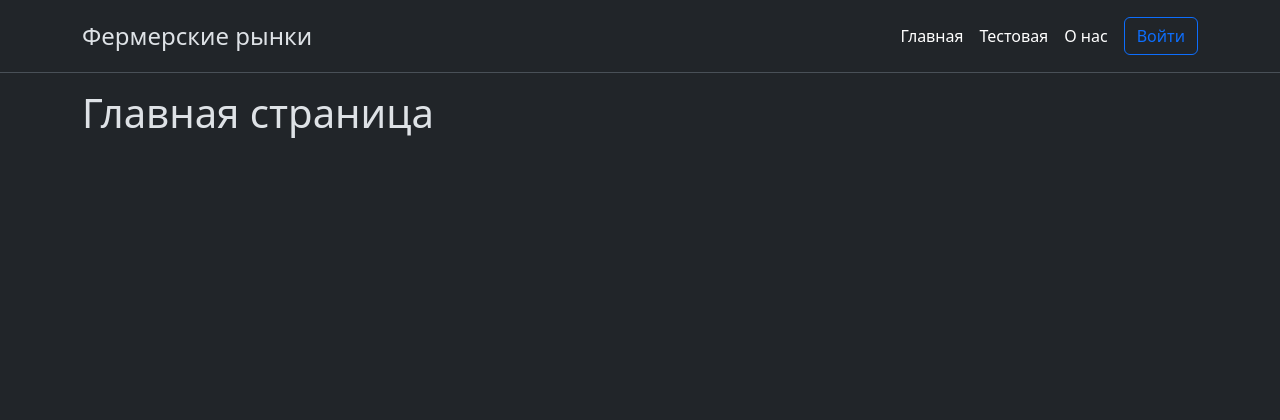
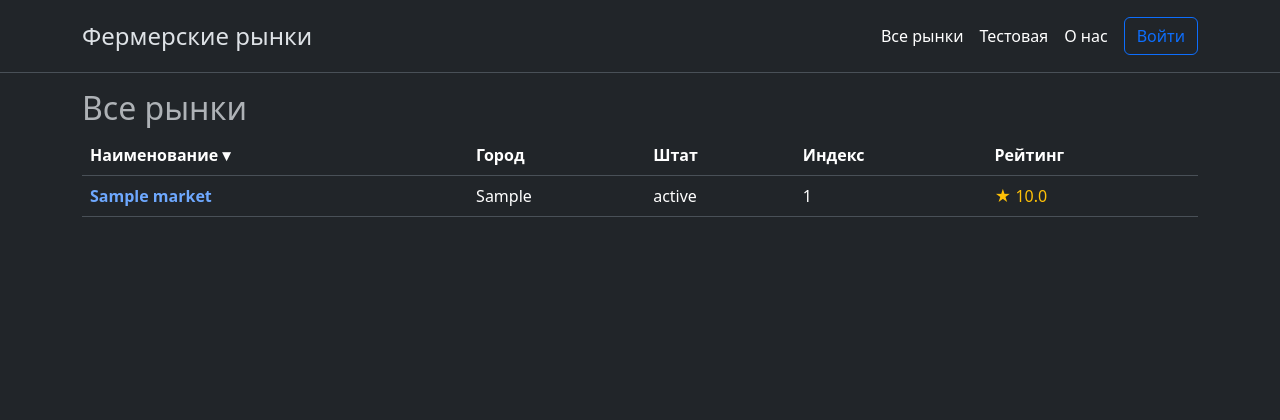
Before and after one commit to TihonSPB/LabsPython, a Flask app: page / in a window 1280 px wide. Shown: the top 420 px of the page. Run offline with Flask 3, Linux system fonts and the light colour scheme; tables that the repository leaves empty hold one stand-in row (values such as "Sample post").

Commit message:
Зачетная работа Flask

```diff
--- a/Зачетная _рбота/02_Flask/app.py
+++ b/Зачетная _рбота/02_Flask/app.py
@@ -6,9 +6,9 @@ from flask import (
     render_template, # Функция для рендеринга HTML-шаблонов
     url_for,        # Генератор URL для маршрутов и статических файлов, используется в шаблоне html
     request,       # Объект для работы с входящими HTTP-запросами
-    redirect       # Функция для перенаправления на другие URL
+    redirect,       # Функция для перенаправления на другие URL
+    abort
 )
-
 # Импорт главного класса SQLAlchemy из расширения flask_sqlalchemy
 # Устанавливается через консоль pip install flask-sqlalchemy
 from flask_sqlalchemy import SQLAlchemy
@@ -24,6 +24,9 @@ SQLAlchemy - это ORM (Object-Relational Mapping), который позвол
 - Миграции (с дополнительными расширениями)
 - Поддержка разных СУБД: SQLite, PostgreSQL, MySQL и др.
 """
+from datetime import datetime
+
+from sqlalchemy import func
 
 # Создаём объект app на основе класса Flask
 # В конструктор передаём название основного файла. (__name__)
@@ -32,20 +35,185 @@ app = Flask(__name__)
 
 # __________________________________________
 # !!!\\\|||/// Подключение к DB \\\|||///!!!
+# Конфигурация подключения к базе данных
+app.config['SQLALCHEMY_DATABASE_URI'] = 'sqlite:///farmersmarkets.db'
+"""
+Ключ 'SQLALCHEMY_DATABASE_URI' - это стандартное имя настройки Flask-SQLAlchemy
+- 'sqlite:///' - указание на использование SQLite
+- 'farmersmarkets.db' - имя файла базы данных (будет создан в рабочей директории)
+Варианты для других СУБД:
+- PostgreSQL: 'postgresql://user:password@localhost/mydb'
+- MySQL: 'mysql://user:password@localhost/mydb'
+- Oracle: 'oracle://user:password@127.0.0.1:1521/sidname'
+"""
 
+app.config['SQLALCHEMY_TRACK_MODIFICATIONS'] = False
+
+# Создание экземпляра SQLAlchemy и привязка к Flask-приложению (app)
+db = SQLAlchemy(app)  # db - это главный объект для работы с базой данных
+
+# ____________________________________
+# !!!\\\|||/// Таблицы DB \\\|||///!!!
+
+class Category(db.Model):
+    __tablename__ = 'categories' # __tablename__ - название таблицы в базе данных
+
+    category_id = db.Column(db.Integer, primary_key=True)
+    category = db.Column(db.String(255))
+
+
+class State(db.Model):
+    __tablename__ = 'states'
+
+    state_id = db.Column(db.Integer, primary_key=True)
+    state_full = db.Column(db.String(255))
+    state_abbr = db.Column(db.String(2), nullable=False)
+
+
+class City(db.Model):
+    __tablename__ = 'cities'
+
+    city_id = db.Column(db.Integer, primary_key=True)
+    city = db.Column(db.String(255), nullable=False)
+    state_id = db.Column(db.Integer, db.ForeignKey('states.state_id'), nullable=False)
+
+
+class Market(db.Model):
+    __tablename__ = 'markets'
+
+    market_id = db.Column(db.Integer, primary_key=True)
+    market_name = db.Column(db.String(255))
+    street = db.Column(db.String(255))
+    city = db.Column(db.Integer, db.ForeignKey('cities.city_id'))
+    state = db.Column(db.Integer, db.ForeignKey('states.state_id'))
+    zip = db.Column(db.Integer)
+    lat = db.Column(db.Float)
+    lon = db.Column(db.Float)
+
+
+# Таблица связи многие-ко-многим (не требует отдельного класса)
+markets_categories = db.Table('markets_categories',
+    db.Column('market_category_id', db.Integer, nullable=False),
+    db.Column('market_id', db.Integer, db.ForeignKey('markets.market_id'), nullable=False),
+    db.Column('category_id', db.Integer, db.ForeignKey('categories.category_id'), nullable=False)
+)
+
+class User(db.Model):
+    __tablename__ = 'users'
+
+    user_id = db.Column(db.Integer, primary_key=True)
+    fname = db.Column(db.String(255))
+    lname = db.Column(db.String(255))
+    username = db.Column(db.String(255), nullable=False, unique=True)
+    password_hash = db.Column(db.String(255), nullable=False)
+
+
+class Review(db.Model):
+    __tablename__ = 'reviews'
+
+    review_id = db.Column(db.Integer, primary_key=True)
+    user_id = db.Column(db.Integer, db.ForeignKey('users.user_id'), nullable=False)
+    market_id = db.Column(db.Integer, db.ForeignKey('markets.market_id'), nullable=False)
+    date_time = db.Column(db.Date, nullable=False)
+    score = db.Column(db.SmallInteger, nullable=False)
+    review = db.Column(db.Text)
+
+# _______________________________________
+# !!!\\\|||/// Утилита (Util) Универсальная программа для расчета расстояния на поверхности земли \\\|||///!!!
+
+import math
+
+EARTH_RADIUS_MI = 3958.8
+def calculate_distance(location1, location2):
+
+    lat1 = math.radians(location1[0])
+    lat2 = math.radians(location2[0])
+    long1 = math.radians(location1[1])
+    long2 = math.radians(location2[1])
+    del_lat = (lat1 - lat2) / 2
+    del_long = (long1 - long2) / 2
+    angle = math.sin(del_lat)**2 + math.cos(lat1) * math.cos(lat2) * math.sin(del_long)**2
+    distance = 2 * EARTH_RADIUS_MI * math.asin(math.sqrt(angle))
+    return distance
+
+# _______________________________________
+# !!!\\\|||/// Маршрутизация \\\|||///!!!
 
 # Декоратор. '/' - связывает функцию с URL-адресом '/' (главная страница).
 @app.route('/')
 @app.route('/home')
 # Пользователь заходит на главную страницу, Flask вызывает эту функцию.
 def index():
-    # Функция возвращает index.html, отобразится в браузере.
-    return render_template("index.html")
+    # Получаем параметр сортировки из URL (по умолчанию - по названию)
+    sort_by = request.args.get('sort', 'market_name')
+    order = request.args.get('order', 'asc')  # asc▼ или desc▲
 
+    # !!!new
+    page = request.args.get('page', 1, type=int)  # Добавляем параметр страницы
+    # !!!new
+
+    # Определяем поле для сортировки
+    sort_field = {
+        'market_name': func.lower(Market.market_name), # func.lower() - # Приводим к нижнему регистру
+        'city': func.lower(City.city),
+        'state': func.lower(State.state_abbr),
+        'rating': func.avg(Review.score),
+        'zip': Market.zip
+    }.get(sort_by, Market.market_name)  # по умолчанию сортируем по названию
+
+    # Определяем направление сортировки
+    if order == 'desc':
+        sort_field = sort_field.desc()
+
+    # Запрос с объединением таблиц и вычислением среднего рейтинга
+    markets_query = db.session.query(
+        Market.market_id,
+        Market.market_name,
+        City.city,
+        State.state_abbr,
+        Market.zip,
+        func.avg(Review.score).label('avg_rating')
+    ).join(
+        City, Market.city == City.city_id
+    ).join(
+        State, Market.state == State.state_id
+    ).outerjoin(  # Используем outerjoin, чтобы включить рынки без отзывов
+        Review, Market.market_id == Review.market_id
+    ).group_by(
+        Market.market_id,
+        Market.market_name,
+        City.city,
+        State.state_abbr,
+        Market.zip
+    ).order_by(sort_field)
+
+    # markets_data = markets_query.all()
+
+    # !!!new
+    # Добавляем пагинацию (25 записей на страницу)
+    per_page = 25
+    markets_data = markets_query.paginate(page=page, per_page=per_page, error_out=False)
+
+    if not markets_data.items and page != 1:
+        abort(404)
+    # !!!new
+
+    return render_template(
+        "index.html",
+        markets=markets_data,
+        sort_by=sort_by,
+        order=order
+        )
+
+@app.route('/home/<int:id>')
+def market_detail(id):
+    market = Market.query.get(id)
+    return render_template("market_detail.html", market = market)
 
 @app.route('/test')
 def test():
-    return render_template("test.html")
+    markets = Market.query.first()
+    return render_template("test.html",markets=markets)
 
 
 # Проверяем, запущен ли скрипт напрямую (а не импортирован как модуль).
--- a/Зачетная _рбота/02_Flask/templates/base.html
+++ b/Зачетная _рбота/02_Flask/templates/base.html
@@ -22,7 +22,7 @@
                 <span class="fs-4 me-2">Фермерские рынки</span>
             </a>
             <nav class="d-inline-flex mt-2 mt-md-0 ms-md-auto">
-                <a class="me-3 py-2 link-body-emphasis text-decoration-none" href="/home">Главная</a>
+                <a class="me-3 py-2 link-body-emphasis text-decoration-none" href="/home">Все рынки</a>
                 <a class="me-3 py-2 link-body-emphasis text-decoration-none" href="/test">Тестовая</a>
                 <a class="me-3 py-2 link-body-emphasis text-decoration-none" href="/#">О нас</a>
             </nav>
--- a/Зачетная _рбота/02_Flask/templates/index.html
+++ b/Зачетная _рбота/02_Flask/templates/index.html
@@ -12,6 +12,115 @@
 {% endblock %}
 
 {% block body %}
-    <h1>Главная страница</h1>
-    <p></p>
+<h2 class="text-body-secondary">Все рынки</h2>
+<!-- Таблица -->
+<table class="table table-hover">
+    <thead>
+    <tr>
+        <th scope="col">
+            <!--
+                url_for('index', sort='market_name', order=...)                             - Генерирует URL вида /?sort=market_name&order=asc (или desc).
+                order=('desc' if sort_by == 'market_name' and order == 'asc' else 'asc')    - определяет, какое направление сортировки (asc или desc) передать в URL:
+            -->
+            <a class="link-body-emphasis text-decoration-none" href="{{ url_for('index', sort='market_name', order=('desc' if sort_by == 'market_name' and order == 'asc' else 'asc')) }}">
+                 <!--
+                    if sort_by == 'market_name'     - если market_name == market_name, тогда показываем:
+                    if order == 'asc' ▾ else ▴      - стрелку вниз если asc или вверх если desc
+                -->
+                Наименование
+                {% if sort_by == 'market_name' %}
+                    {% if order == 'asc' %}▾{% else %}▴{% endif %}
+                {% endif %}
+            </a>
+        </th>
+        <th scope="col" class="dropdown">
+            <a class="link-body-emphasis text-decoration-none" href="{{ url_for('index', sort='city', order=('desc' if sort_by == 'city' and order == 'asc' else 'asc')) }}">
+                Город{% if sort_by == 'city' %}{% if order == 'asc' %}▾{% else %}▴{% endif %}{% endif %}
+            </a>
+        </th>
+        <th scope="col">
+            <a class="link-body-emphasis text-decoration-none" href="{{ url_for('index', sort='state', order=('desc' if sort_by == 'state' and order == 'asc' else 'asc')) }}">
+                Штат{% if sort_by == 'state' %}{% if order == 'asc' %}▾{% else %}▴{% endif %}{% endif %}
+            </a>
+        </th>
+        <th scope="col">
+            <a class="link-body-emphasis text-decoration-none" href="{{ url_for('index', sort='zip', order=('desc' if sort_by == 'zip' and order == 'asc' else 'asc')) }}">
+                Индекс{% if sort_by == 'zip' %}{% if order == 'asc' %}▾{% else %}▴{% endif %}{% endif %}
+            </a>
+        </th>
+        <th scope="col">
+            <a class="link-body-emphasis text-decoration-none" href="{{ url_for('index', sort='rating', order=('desc' if sort_by == 'rating' and order == 'asc' else 'asc')) }}">
+                Рейтинг{% if sort_by == 'rating' %}{% if order == 'asc' %}▾{% else %}▴{% endif %}{% endif %}
+            </a>
+        </th>
+    </tr>
+    </thead>
+    <tbody>
+        {% for market in markets %}
+        <tr>
+            <th scope="row"><a class="text-decoration-none" href="home/{{ market.market_id }}">{{ market.market_name }}</a></th>
+            <td>{{ market.city }}</td>
+            <td>{{ market.state_abbr }}</td>
+            <td>{{ market.zip }}</td>
+            <td style="color: #ffc107;">
+                ★
+                {% if market.avg_rating %}
+                    {{ "%.1f"|format(market.avg_rating) }}
+                {% else %}
+                    -
+                {% endif %}
+            </td>
+        </tr>
+        {% endfor %}
+    </tbody>
+</table>
+
+<!-- Пагинация -->
+{% if markets.pages > 1 %}
+<nav aria-label="Page navigation">
+    <ul class="pagination justify-content-center">
+        {% if markets.has_prev %}
+            <li class="page-item">
+                <a class="page-link"
+                   href="{{ url_for('index', page=markets.prev_num, sort=sort_by, order=order) }}">
+                        &laquo;
+                </a>
+            </li>
+        {% else %}
+            <li class="page-item disabled">
+                <span class="page-link">&laquo;</span>
+            </li>
+        {% endif %}
+
+        {% for p in markets.iter_pages() %}
+            {% if p %}
+                <li class="page-item{% if p == markets.page %} active{% endif %}">
+                    <a class="page-link"
+                       href="{{ url_for('index', page=p, sort=sort_by, order=order) }}">
+                            {{ p }}
+                    </a>
+                </li>
+            {% else %}
+                <li class="page-item disabled">
+                    <span class="page-link">...</span>
+                </li>
+            {% endif %}
+        {% endfor %}
+
+        {% if markets.has_next %}
+            <li class="page-item">
+                <a class="page-link"
+                   href="{{ url_for('index', page=markets.next_num, sort=sort_by, order=order) }}">
+                    &raquo;
+                </a>
+            </li>
+        {% else %}
+            <li class="page-item disabled">
+                <span class="page-link">&raquo;</span>
+            </li>
+        {% endif %}
+    </ul>
+</nav>
+{% endif %}
+
 {% endblock %}
```
Also changed, not shown: Зачетная _рбота/02_Flask/templates/market_detail.html (added, +102 -0 lines), Зачетная _рбота/02_Flask/templates/test.html (+9 -7 lines).
